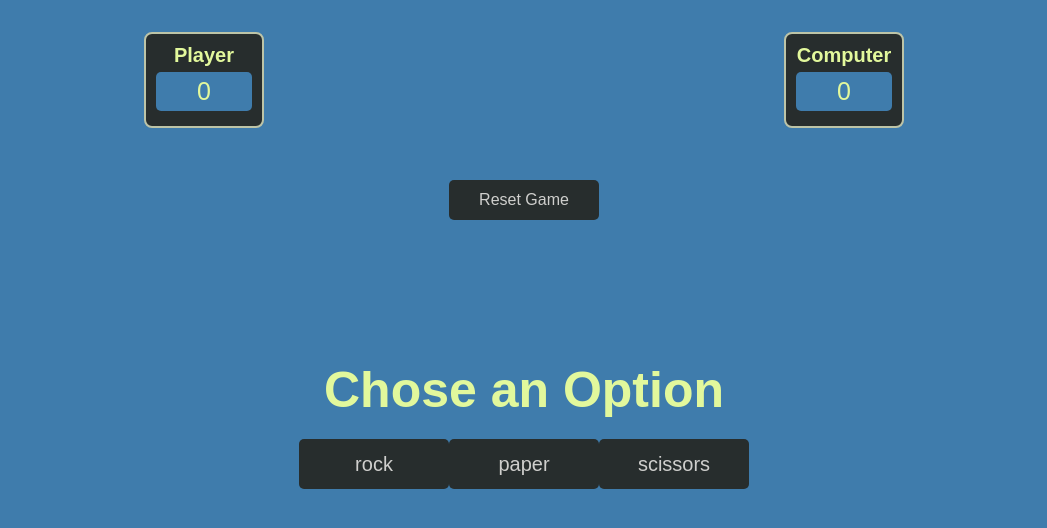
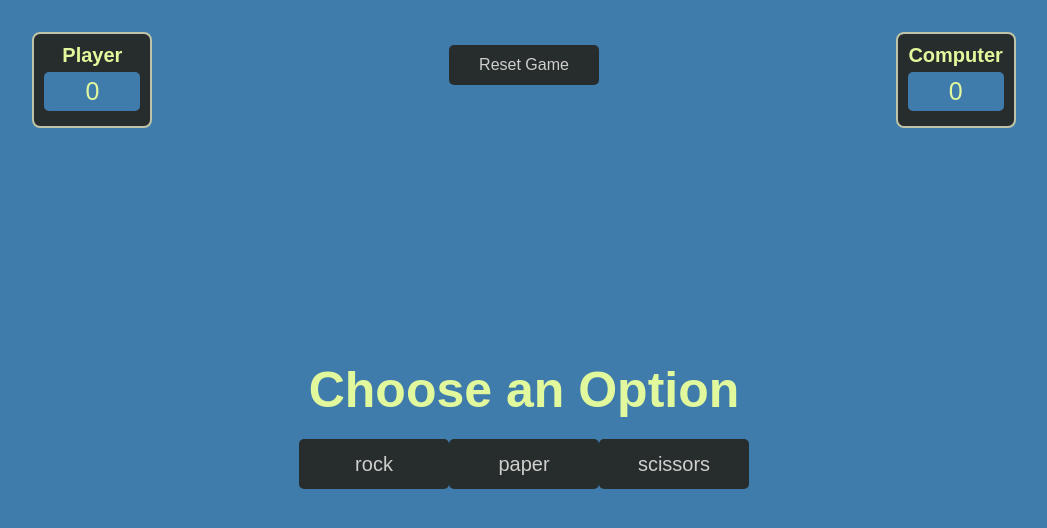
Before and after one commit to Resham8/JavaScript-Projects, a plain HTML site: page Rock_Paper_Scissors/index.html in a window 1280 px wide. Both pictures are taken after a click on the button "Let's Play". Shown: the whole page, without its empty margins (116-1163 px from the left). Drawn offline with Linux system fonts and the light colour scheme.

Commit message:
Update index.html
added the reset btn to a new place

```diff
--- a/Rock_Paper_Scissors/index.html
+++ b/Rock_Paper_Scissors/index.html
@@ -4,7 +4,7 @@
     <meta charset="UTF-8">
     <meta name="viewport" content="width=device-width, initial-scale=1.0">
     <link rel="stylesheet" href="style.css">
-    <title>Rock-Paper-Scissor's</title>
+    <title>Rock-Paper-Scissors</title>
 </head>
 <body>
     <section class="game">
@@ -13,20 +13,20 @@
                 <h2>Player</h2>
                 <p>0</p>
             </div>
+            <div class="reset-button">
+                <button id="reset">Reset Game</button>
+            </div>
             <div class="computer-score score-box">
                 <h2>Computer</h2>
                 <p>0</p>
             </div>
-        </div>
-        <div class="reset-button">
-            <button id="reset">Reset Game</button>
         </div>
         <div class="intro">
             <h1>Rock Papers and Scissors</h1>
             <button>Let's Play</button>
         </div>
         <div class="match fadeOut">
-            <h2 class="winner">Chose an Option</h2>
+            <h2 class="winner">Choose an Option</h2>
             <div class="hands">
                 <img class="player-hand" src="assets/rock.png" alt="">
                 <img class="computer-hand" src="assets/rock.png" alt="">
@@ -37,7 +37,6 @@
                 <button class="scissors">scissors</button>
             </div>
         </div>
-
     </section>
     <script src="app.js"></script>
 </body>
```
